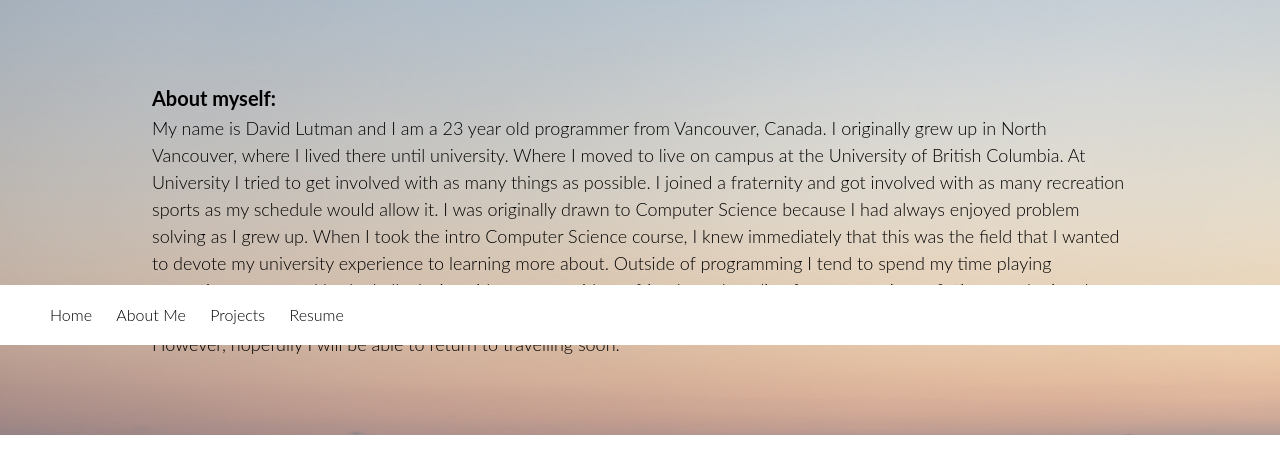
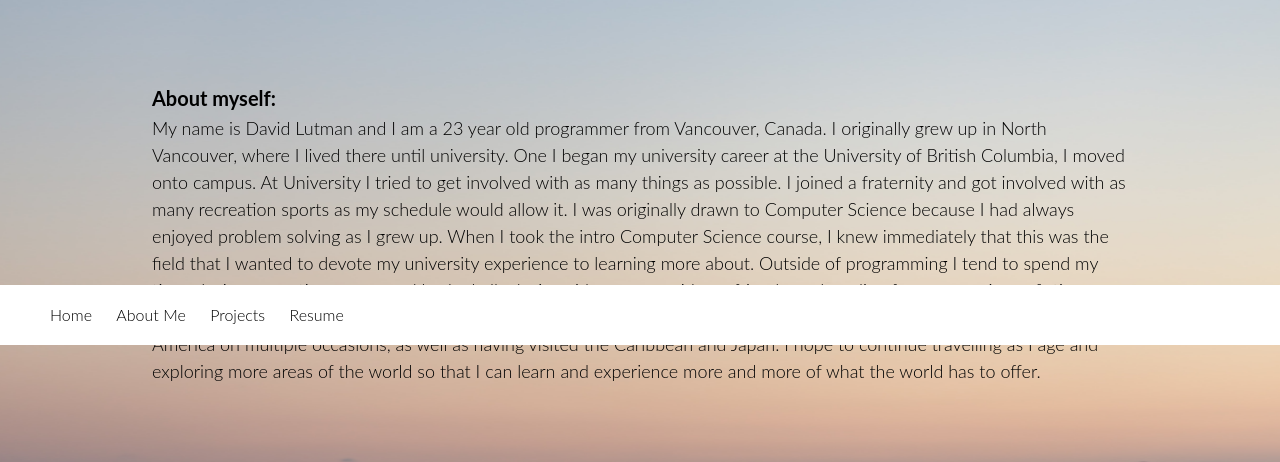
Before and after one commit to Davern/davern.github.io, a plain HTML site: page other.html in a window 1280 px wide. Shown: the part 455-917 px from the top of the page. Before the commit the page ends 890 px from the top, so only its background shows below. Drawn offline with Linux system fonts and the light colour scheme.

Commit message:
changed descriptions for memory game and about me

```diff
--- a/other.html
+++ b/other.html
@@ -27,11 +27,14 @@
         <p class="About">
             My name is David Lutman and I am a 23 year old programmer from Vancouver, Canada.
             I originally grew up in North Vancouver, where I lived there until university.
-            Where I moved to live on campus at the University of British Columbia. At University I tried to get involved with as many things as possible.
+            One I began my university career at the University of British Columbia, I moved onto campus.
+            At University I tried to get involved with as many things as possible.
             I joined a fraternity and got involved with as many recreation sports as my schedule would allow it.
-            I was originally drawn to Computer Science because I had always enjoyed problem solving as I grew up. When I took the intro Computer Science course,
-            I knew immediately that this was the field that I wanted to devote my university experience to learning more about. Outside of programming I tend to spend my time playing recreation soccer and basketball, playing video games with my friends, and reading fantasy or science fiction novels.
-            Another big passion of mine is travelling, unfortunately the pandemic has hampered my ability to travel as much as I would like. However, hopefully I will be able to return to travelling soon.
+            I was originally drawn to Computer Science because I had always enjoyed problem solving as I grew up.
+            When I took the intro Computer Science course, I knew immediately that this was the field that I wanted to devote my university experience to learning more about.
+            Outside of programming I tend to spend my time playing recreation soccer and basketball, playing video games with my friends, and reading fantasy or science fiction novels.
+            Another big passion of mine is travelling, having gone on road trips down the west coast of the United States of America on multiple occasions, as well as having visited the Caribbean and Japan.
+            I hope to continue travelling as I age and exploring more areas of the world so that I can learn and experience more and more of what the world has to offer.
 
         </p>
     </div>
```
Also changed, not shown: projects.html (+3 -1 lines).
